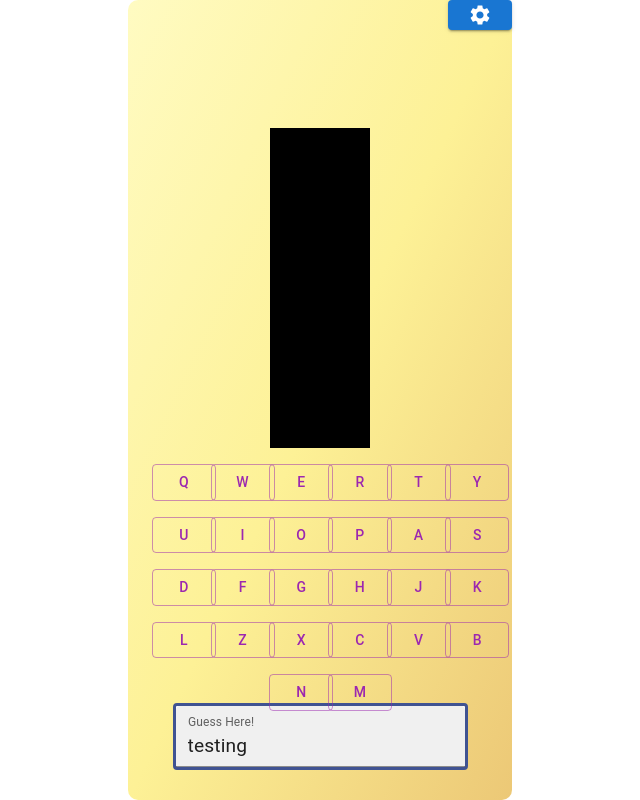
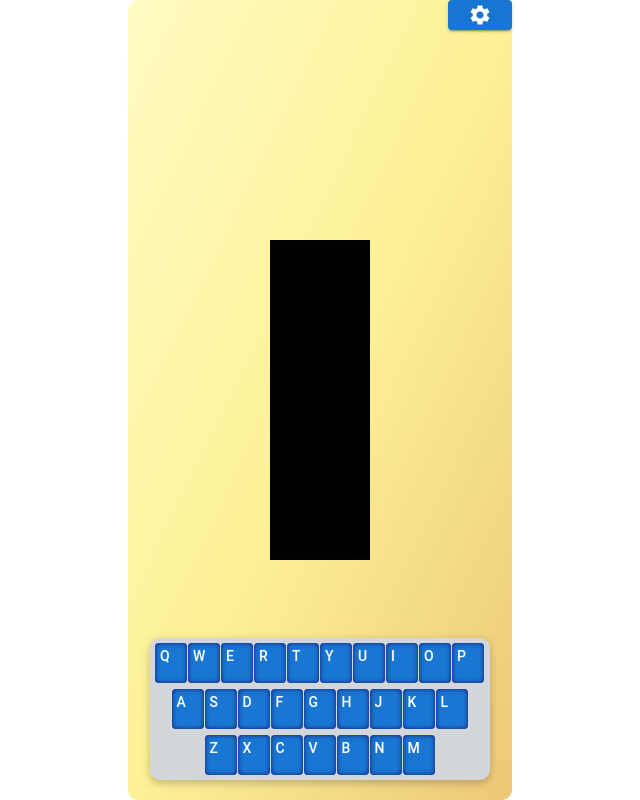
Before and after one commit to elroygohjy/Hangman-Game, a React (Create React App) app: page / in a window 1280 px wide. Both pictures are taken after a click on the button "EASY". Shown: the whole page, without its empty margins (320-960 px from the left). Built offline with nearby package versions, Linux system fonts and the light colour scheme.

Commit message:
Add keyboard

```diff
--- a/src/App.css
+++ b/src/App.css
@@ -3,7 +3,7 @@
   justify-content: center;
 }
 .main-window {
-  background-image: linear-gradient(to bottom right, #FFFBC2, #FDF196, #ECC876);
+  background-image: linear-gradient(to bottom right, #fffbc2, #fdf196, #ecc876);
   display: flex;
   flex-direction: column;
   justify-content: center;
@@ -18,7 +18,7 @@
   animation-duration: 2s;
   animation-iteration-count: infinite;
   position: absolute;
-  color: #3D4780;
+  color: #3d4780;
   font-size: 4rem;
   top: 5rem;
   border: 4px solid #756994;
@@ -26,7 +26,7 @@
   padding-right: 10px;
   padding-top: 10px;
   border-radius: 20px;
-  background: #F2F6F8;
+  background: #f2f6f8;
 }
 
 .button {
@@ -61,9 +61,15 @@
 }
 
 @keyframes header-bounce {
-  0%   { transform: translateY(0); }
-  50%  { transform: translateY(-30px); }
-  100% { transform: translateY(0); }
+  0% {
+    transform: translateY(0);
+  }
+  50% {
+    transform: translateY(-30px);
+  }
+  100% {
+    transform: translateY(0);
+  }
 }
 
 .input-field {
@@ -92,3 +98,43 @@
   position: relative;
   border-radius: 10px;
 }
+
+.keyboard-container {
+  display: flex;
+  flex-direction: column;
+  justify-content: center;
+  align-items: center;
+  position: absolute;
+  bottom: 20px;
+  border: 2px solid transparent;
+  border-radius: 10px;
+  background-color: #d3d6da;
+  box-shadow: rgba(0, 0, 0, 0.24) 0px 3px 8px;
+}
+
+.keyboard-button {
+  min-width: 2.5vw;
+  height: 40px;
+  margin-right: 1px;
+  box-shadow: inset 0 0 5px 0 midnightblue;
+}
+
+.keyboard-row {
+  margin: 3px;
+}
+
+.keyboard-key {
+  position: absolute;
+  left: 5px;
+  top: 1px;
+}
+
+.pressed {
+  background-color: grey;
+  box-shadow: inset 0 0 5px 0 black;
+}
+
+.pressed:hover {
+  background-color: #909090;
+  box-shadow: inset 0 0 5px 0 black;
+}
--- a/src/App.tsx
+++ b/src/App.tsx
@@ -30,16 +30,6 @@ function App() {
         </Button>
         {/*TODO: use vh so that the user keyboard will compress the hangman*/}
         <div className='hang-man' />
-        {!isStart && (
-          <TextField
-            id='filled-basic'
-            label='Guess Here!'
-            variant='filled'
-            className='input-field'
-            value={guess}
-            onChange={e => setGuess(e.currentTarget.value)}
-          />
-        )}
         {!isStart && <Keyboard className='keyboard' />}
       </div>
     </div>
--- a/src/components/Keyboard.tsx
+++ b/src/components/Keyboard.tsx
@@ -1,5 +1,4 @@
 import Button from '@mui/material/Button';
-import Grid from '@mui/material/Grid';
 import React, { useEffect, useState } from 'react';
 
 interface keyboardProps {
@@ -7,348 +6,56 @@ interface keyboardProps {
 }
 
 const Keyboard = ({ className }: keyboardProps) => {
-  const [q, setQ] = useState(false);
-  const [w, setW] = useState(false);
-  const [e, setE] = useState(false);
-  const [r, setR] = useState(false);
-  const [t, setT] = useState(false);
-  const [y, setY] = useState(false);
-  const [u, setU] = useState(false);
-  const [i, setI] = useState(false);
-  const [o, setO] = useState(false);
-  const [p, setP] = useState(false);
-  const [a, setA] = useState(false);
-  const [s, setS] = useState(false);
-  const [d, setD] = useState(false);
-  const [f, setF] = useState(false);
-  const [g, setG] = useState(false);
-  const [h, setH] = useState(false);
-  const [j, setJ] = useState(false);
-  const [k, setK] = useState(false);
-  const [l, setL] = useState(false);
-  const [z, setZ] = useState(false);
-  const [x, setX] = useState(false);
-  const [c, setC] = useState(false);
-  const [v, setV] = useState(false);
-  const [b, setB] = useState(false);
-  const [n, setN] = useState(false);
-  const [m, setM] = useState(false);
+  const [pressed, setPressed] = useState<string[]>([]);
+  const firstRowKeyboard = ['Q', 'W', 'E', 'R', 'T', 'Y', 'U', 'I', 'O', 'P'];
+  const secondRowKeyboard = ['A', 'S', 'D', 'F', 'G', 'H', 'J', 'K', 'L'];
+  const thirdRowKeyboard = ['Z', 'X', 'C', 'V', 'B', 'N', 'M'];
+  const updatePressedKeys = (key: string) => {
+    console.log(pressed);
+    if (pressed.filter(pressed => pressed == key).length == 0) {
+      setPressed([...pressed, key]);
+    }
+  };
+  const checkKeyNotInPressedKeys = (key: string) => {
+    return pressed.filter(pressed => pressed == key).length == 0;
+  };
   return (
     <>
-      <Grid container spacing={2} padding={2} className={className}>
-        <Grid item xs={2}>
+      <div className='keyboard-container'>
+        <div className='keyboard-row'>
+          {firstRowKeyboard.map(key => (
             <Button
-            variant={q ? 'contained' : 'outlined'}
-            color={q ? 'success' : 'secondary'}
-            disabled={q ? true : false}
-            onClick={() => {
-              setQ(true);
-            }}
+              variant='contained'
+              onClick={() => updatePressedKeys(key)}
+              className={checkKeyNotInPressedKeys(key) ? 'keyboard-button' : 'pressed keyboard-button'}
             >
-            Q
+              <div className='keyboard-key'>{key}</div>
             </Button>
-        </Grid>
-        <Grid item xs={2}>
+          ))}
+        </div>
+        <div className='keyboard-row'>
+          {secondRowKeyboard.map(key => (
             <Button
-            variant={w ? 'contained' : 'outlined'}
-            color={w ? 'success' : 'secondary'}
-            disabled={w ? true : false}
-            onClick={() => {
-              setW(true);
-            }}
+              variant='contained'
+              onClick={() => updatePressedKeys(key)}
+              className={checkKeyNotInPressedKeys(key) ? 'keyboard-button' : 'pressed keyboard-button'}
             >
-            W
+              <div className='keyboard-key'>{key}</div>
             </Button>
-        </Grid>
-        <Grid item xs={2}>
+          ))}
+        </div>
+        <div className='keyboard-row'>
+          {thirdRowKeyboard.map(key => (
             <Button
-            variant={e ? 'contained' : 'outlined'}
-            color={e ? 'success' : 'secondary'}
-            disabled={e ? true : false}
-            onClick={() => {
-              setE(true);
-            }}
+              variant='contained'
+              onClick={() => updatePressedKeys(key)}
+              className={checkKeyNotInPressedKeys(key) ? 'keyboard-button' : 'pressed keyboard-button'}
             >
-            E
+              <div className='keyboard-key'>{key}</div>
             </Button>
-        </Grid>
-        <Grid item xs={2}>
-          <Button
-            variant={r ? 'contained' : 'outlined'}
-            color={r ? 'success' : 'secondary'}
-            disabled={r ? true : false}
-            onClick={() => {
-              setR(true);
-            }}
-          >
-            R
-          </Button>
-        </Grid>
-        <Grid item xs={2}>
-          <Button
-            variant={t ? 'contained' : 'outlined'}
-            color={t ? 'success' : 'secondary'}
-            disabled={t ? true : false}
-            onClick={() => {
-              setT(true);
-            }}
-          >
-            T
-          </Button>
-        </Grid>
-        <Grid item xs={2}>
-          <Button
-            variant={y ? 'contained' : 'outlined'}
-            color={y ? 'success' : 'secondary'}
-            disabled={y ? true : false}
-            onClick={() => {
-              setY(true);
-            }}
-          >
-            Y
-          </Button>
-        </Grid>
-        <Grid item xs={2}>
-          <Button
-            variant={u ? 'contained' : 'outlined'}
-            color={u ? 'success' : 'secondary'}
-            disabled={u ? true : false}
-            onClick={() => {
-              setU(true);
-            }}
-          >
-            U
-          </Button>
-        </Grid>
-        <Grid item xs={2}>
-          <Button
-            variant={i ? 'contained' : 'outlined'}
-            color={i ? 'success' : 'secondary'}
-            disabled={i ? true : false}
-            onClick={() => {
-              setI(true);
-            }}
-          >
-            I
-          </Button>
-        </Grid>
-        <Grid item xs={2}>
-          <Button
-            variant={o ? 'contained' : 'outlined'}
-            color={o ? 'success' : 'secondary'}
-            disabled={o ? true : false}
-            onClick={() => {
-              setO(true);
-            }}
-          >
-            O
-          </Button>
-        </Grid>
-        <Grid item xs={2}>
-          <Button
-            variant={p ? 'contained' : 'outlined'}
-            color={p ? 'success' : 'secondary'}
-            disabled={p ? true : false}
-            onClick={() => {
-              setP(true);
-            }}
-          >
-            P
-          </Button>
-        </Grid>
-        <Grid item xs={2}>
-          <Button
-            variant={a ? 'contained' : 'outlined'}
-            color={a ? 'success' : 'secondary'}
-            disabled={a ? true : false}
-            onClick={() => {
-              setA(true);
-            }}
-          >
-            A
-          </Button>
-        </Grid>
-        <Grid item xs={2}>
-          <Button
-            variant={s ? 'contained' : 'outlined'}
-            color={s ? 'success' : 'secondary'}
-            disabled={s ? true : false}
-            onClick={() => {
-              setS(true);
-            }}
-          >
-            S
-          </Button>
-        </Grid>
-        <Grid item xs={2}>
-          <Button
-            variant={d ? 'contained' : 'outlined'}
-            color={d ? 'success' : 'secondary'}
-            disabled={d ? true : false}
-            onClick={() => {
-              setD(true);
-            }}
-          >
-            D
-          </Button>
-        </Grid>
-        <Grid item xs={2}>
-          <Button
-            variant={f ? 'contained' : 'outlined'}
-            color={f ? 'success' : 'secondary'}
-            disabled={f ? true : false}
-            onClick={() => {
-              setF(true);
-            }}
-          >
-            F
-          </Button>
-        </Grid>
-        <Grid item xs={2}>
-          <Button
-            variant={g ? 'contained' : 'outlined'}
-            color={g ? 'success' : 'secondary'}
-            disabled={g ? true : false}
-            onClick={() => {
-              setG(true);
-            }}
-          >
-            G
-          </Button>
-        </Grid>
-        <Grid item xs={2}>
-          <Button
-            variant={h ? 'contained' : 'outlined'}
-            color={h ? 'success' : 'secondary'}
-            disabled={h ? true : false}
-            onClick={() => {
-              setH(true);
-            }}
-          >
-            H
-          </Button>
-        </Grid>
-        <Grid item xs={2}>
-          <Button
-            variant={j ? 'contained' : 'outlined'}
-            color={j ? 'success' : 'secondary'}
-            disabled={j ? true : false}
-            onClick={() => {
-              setJ(true);
-            }}
-          >
-            J
-          </Button>
-        </Grid>
-        <Grid item xs={2}>
-          <Button
-            variant={k ? 'contained' : 'outlined'}
-            color={k ? 'success' : 'secondary'}
-            disabled={k ? true : false}
-            onClick={() => {
-              setK(true);
-            }}
-          >
-            K
-          </Button>
-        </Grid>
-        <Grid item xs={2}>
-          <Button
-            variant={l ? 'contained' : 'outlined'}
-            color={l ? 'success' : 'secondary'}
-            disabled={l ? true : false}
-            onClick={() => {
-              setL(true);
-            }}
-          >
-            L
-          </Button>
-        </Grid>
-        <Grid item xs={2}>
-          <Button
-            variant={z ? 'contained' : 'outlined'}
-            color={z ? 'success' : 'secondary'}
-            disabled={z ? true : false}
-            onClick={() => {
-              setZ(true);
-            }}
-          >
-            Z
-          </Button>
-        </Grid>
-        <Grid item xs={2}>
-          <Button
-            variant={x ? 'contained' : 'outlined'}
-            color={x ? 'success' : 'secondary'}
-            disabled={x ? true : false}
-            onClick={() => {
-              setX(true);
-            }}
-          >
-            X
-          </Button>
-        </Grid>
-        <Grid item xs={2}>
-          <Button
-            variant={c ? 'contained' : 'outlined'}
-            color={c ? 'success' : 'secondary'}
-            disabled={c ? true : false}
-            onClick={() => {
-              setC(true);
-            }}
-          >
-            C
-          </Button>
-        </Grid>
-        <Grid item xs={2}>
-          <Button
-            variant={v ? 'contained' : 'outlined'}
-            color={v ? 'success' : 'secondary'}
-            disabled={v ? true : false}
-            onClick={() => {
-              setV(true);
-            }}
-          >
-            V
-          </Button>
-        </Grid>
-        <Grid item xs={2}>
-          <Button
-            variant={b ? 'contained' : 'outlined'}
-            color={b ? 'success' : 'secondary'}
-            disabled={b ? true : false}
-            onClick={() => {
-              setB(true);
-            }}
-          >
-            B
-          </Button>
-        </Grid>
-        <Grid item xs={2}>
-          <Button
-            variant={n ? 'contained' : 'outlined'}
-            color={n ? 'success' : 'secondary'}
-            disabled={n ? true : false}
-            onClick={() => {
-              setN(true);
-            }}
-          >
-            N
-          </Button>
-        </Grid>
-        <Grid item xs={2}>
-          <Button
-            variant={m ? 'contained' : 'outlined'}
-            color={m ? 'success' : 'secondary'}
-            disabled={m ? true : false}
-            onClick={() => {
-              setM(true);
-            }}
-          >
-            M
-          </Button>
-        </Grid>
-      </Grid>
+          ))}
+        </div>
+      </div>
     </>
   );
 };
```
Lines whose indentation alone changed are shown as unchanged.
